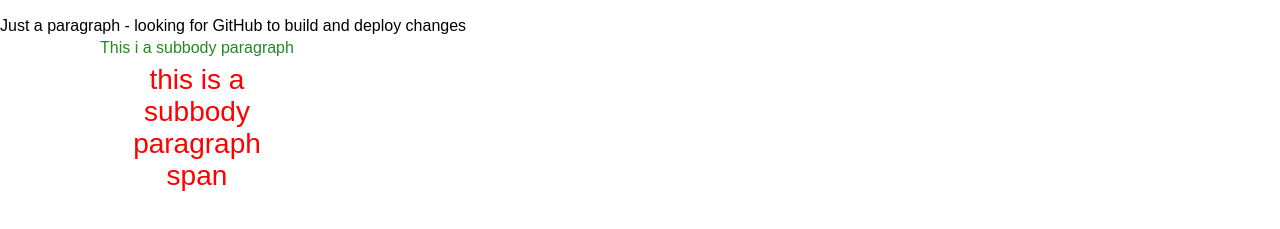
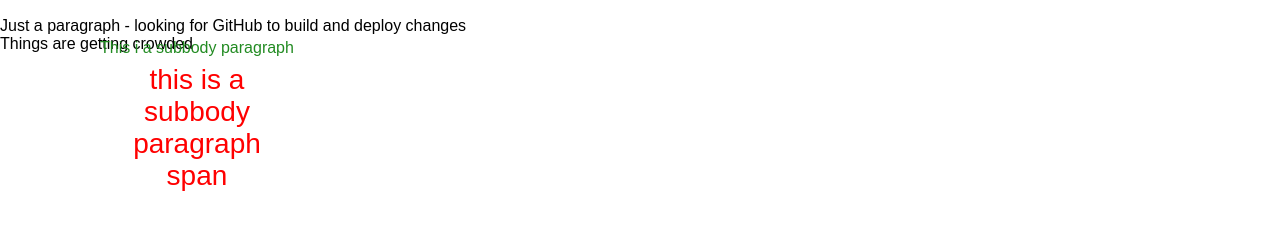
Before and after one commit to dk-moelgaard75/uge4, a plain HTML site: page index.html in a window 1280 px wide. Shown: the part 377-606 px from the top of the page. Drawn offline with Linux system fonts and the light colour scheme.

Commit message:
More text - things start to act up

```diff
--- a/index.html
+++ b/index.html
@@ -32,7 +32,8 @@
       </h2>
   </subbody>
   <p>
-      Just a paragraph - looking for GitHub to build and deploy changes
+      Just a paragraph - looking for GitHub to build and deploy changes<br />
+      Things are getting crowded
   </p>
 </body>
 
```
